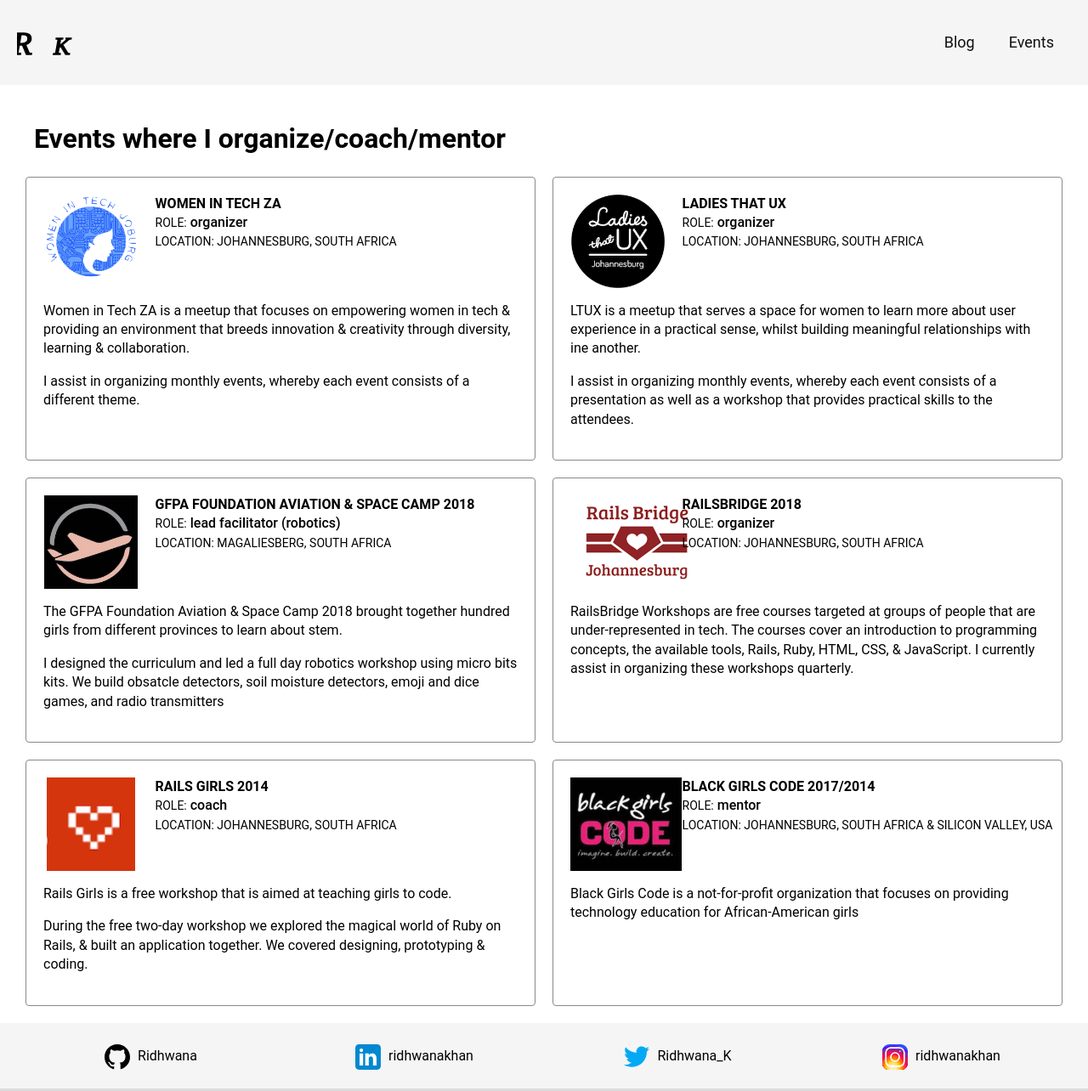
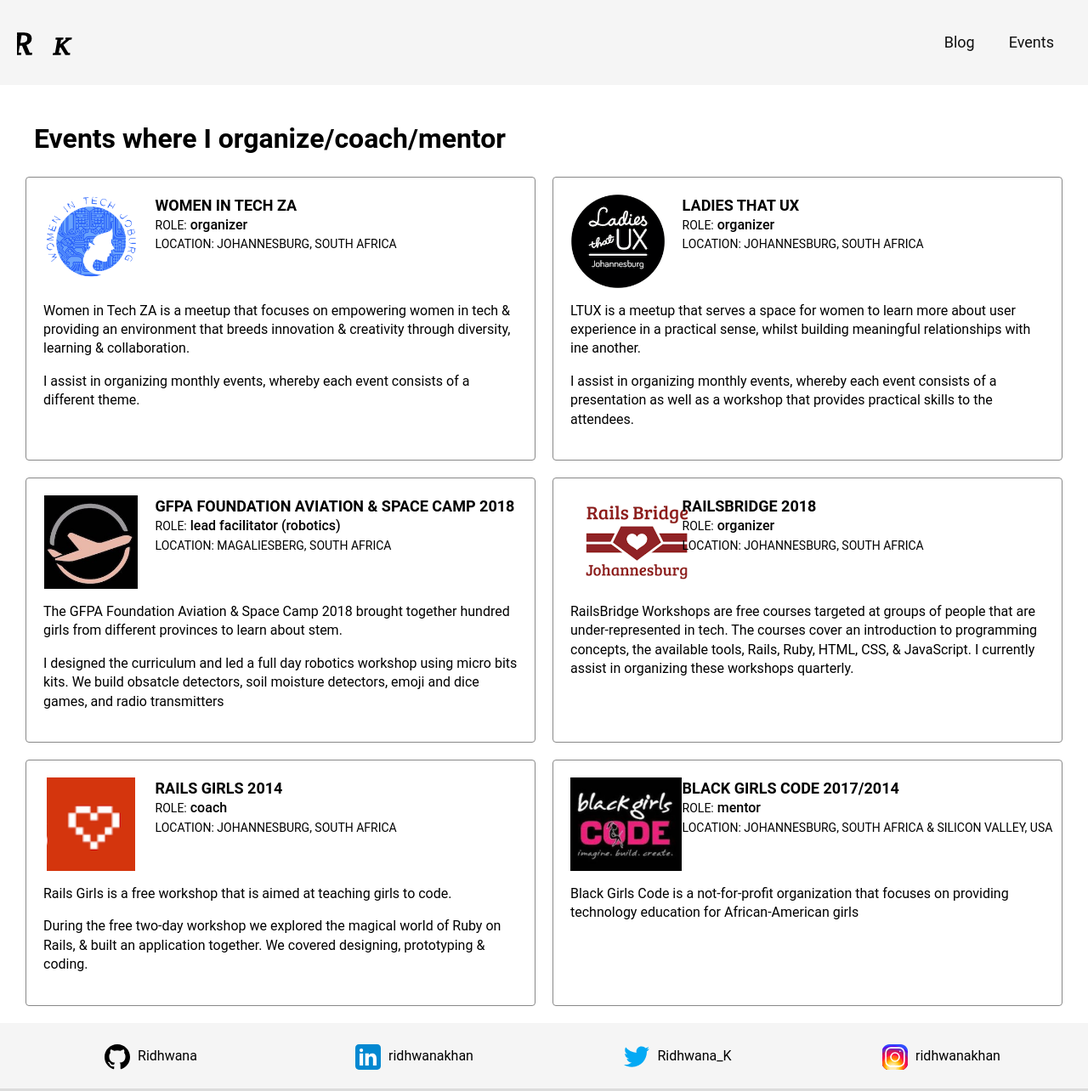
Before and after one commit to Ridhwana/Ridhwana.github.io, a Jekyll site: the page built from events.md, in a window 1280 px wide. Shown: the whole page at 85% size. Built offline with Jekyll 4.4.1, drawn with Linux system fonts in a browser that asks for light colours.

Commit message:
feat: amend the style of events

```diff
--- a/_layouts/events.html
+++ b/_layouts/events.html
@@ -17,9 +17,7 @@ layout: default
         <a href="{{ event.link }}"  target="_blank">
 
           <div class="event__overview">
-            <div class="event__logo">
-              <img src="/assets/images/events/{{ event.logo }}"/>
-            </div>
+            <div class="event__logo"> <img src="/assets/images/events/{{ event.logo }}"/></div>
 
             <div class="event__details">
               <div class="event__name">{{ event.name }}</div>
--- a/css/_sass/events.sass
+++ b/css/_sass/events.sass
@@ -50,6 +50,7 @@ $grid-gap: 20px
     max-height: 100%
 
 .event__name
+  font-size: 18px
   text-transform: uppercase
   font-weight: bold
 
```
